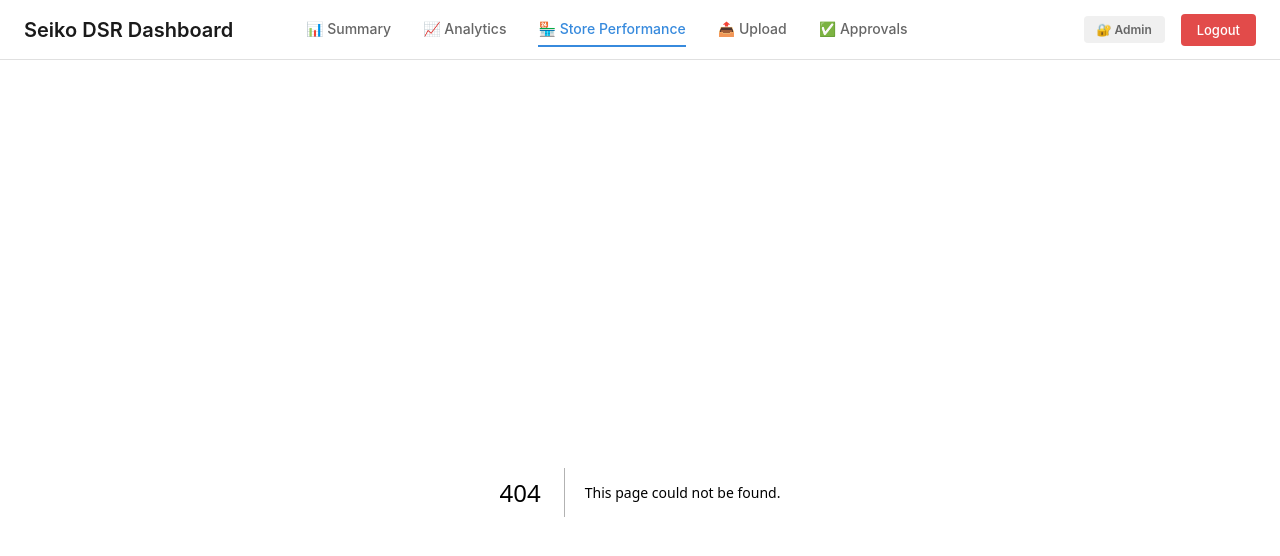
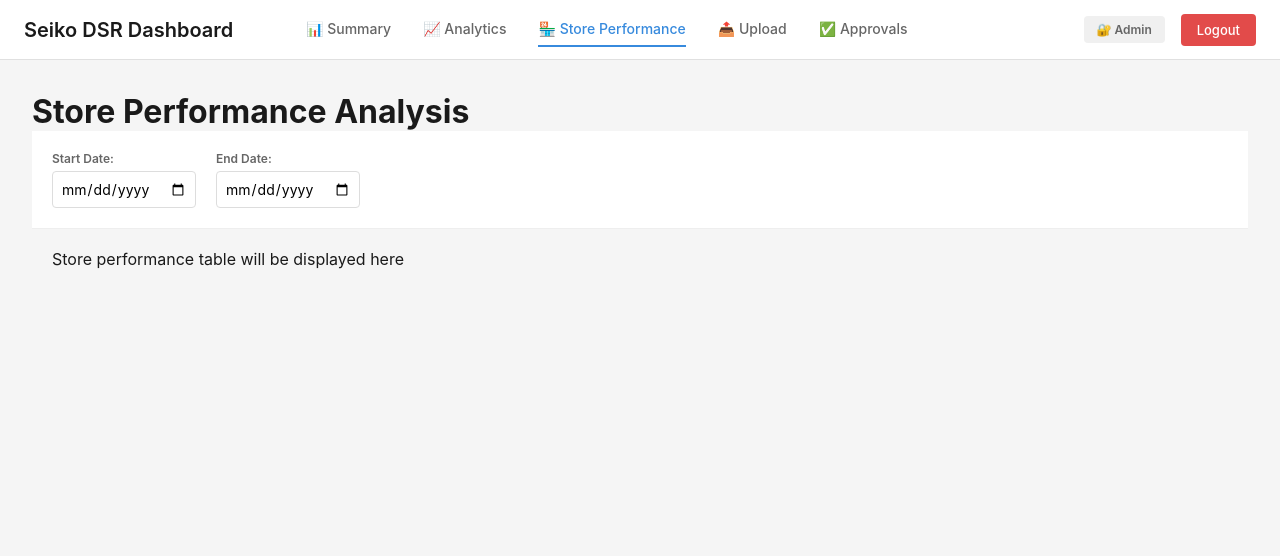
Before and after one commit to vivekatseiko/seiko-dsr-dashboard, a Next.js app: page /store-performance in a window 1280 px wide. Before the commit this address had no page. Shown: the top 556 px of the page. Built offline with nearby package versions, Linux system fonts and the light colour scheme; sample sign-in values are in the browser's storage.

Commit message:
Create store-performance.tsx

```diff
--- /dev/null
+++ b/pages/store-performance.tsx
@@ -0,0 +1,40 @@
+import React, { useState, useEffect } from "react";
+import styles from "../styles/Dashboard.module.css";
+
+export default function StorePerformance() {
+  const [loading, setLoading] = useState(true);
+  const [stores, setStores] = useState<any[]>([]);
+  const [startDate, setStartDate] = useState("");
+  const [endDate, setEndDate] = useState("");
+
+  useEffect(() => {
+    // TODO: Fetch store performance data
+    setLoading(false);
+  }, [startDate, endDate]);
+
+  return (
+    <div className={styles.container}>
+      <h1>Store Performance Analysis</h1>
+
+      <div className={styles.filters}>
+        <div className={styles.filterGroup}>
+          <label>Start Date:</label>
+          <input type="date" value={startDate} onChange={(e) => setStartDate(e.target.value)} />
+        </div>
+
+        <div className={styles.filterGroup}>
+          <label>End Date:</label>
+          <input type="date" value={endDate} onChange={(e) => setEndDate(e.target.value)} />
+        </div>
+      </div>
+
+      {loading ? (
+        <p className={styles.loading}>Loading store performance data...</p>
+      ) : (
+        <div className={styles.content}>
+          <p>Store performance table will be displayed here</p>
+        </div>
+      )}
+    </div>
+  );
+}
```
